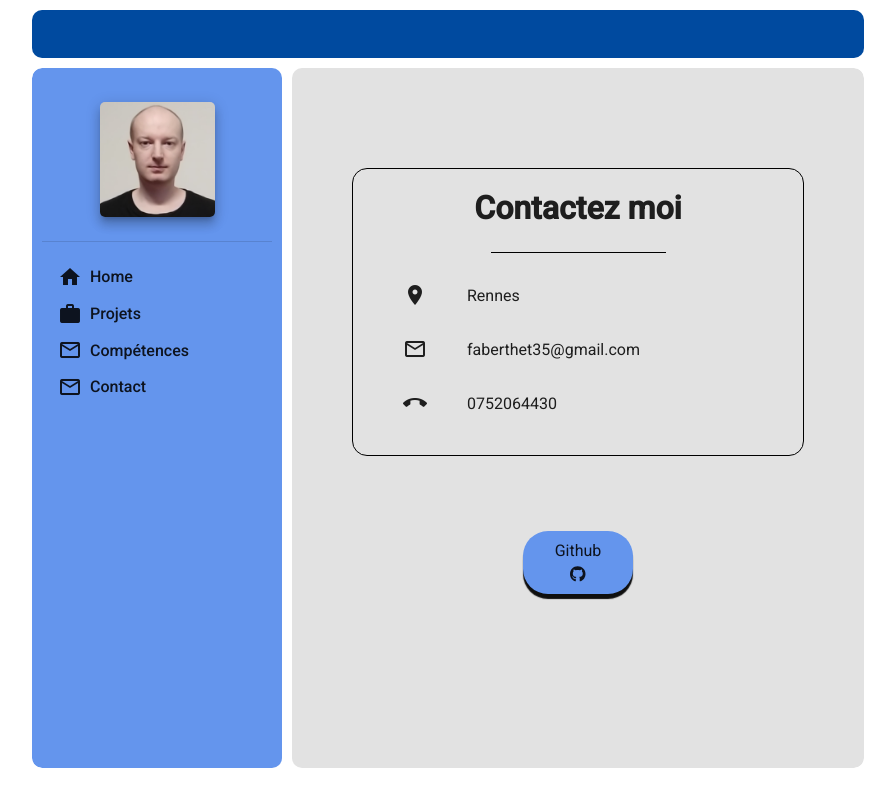
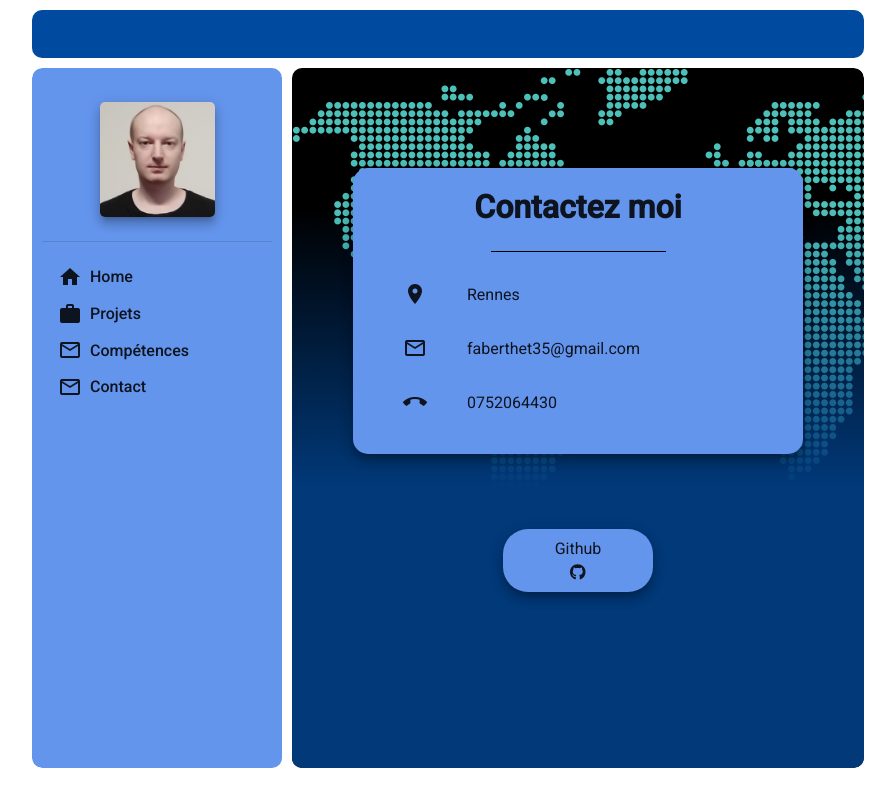
Before and after one commit to faberthet/cv, an Angular app: page /contact in a window 1280 px wide. Shown: the top 806 px of the page, without its empty margins (192-1087 px from the left). Built offline with nearby package versions, Linux system fonts and the light colour scheme.

Commit message:
styles competences

```diff
--- a/src/app/pages/contact/contact.component.css
+++ b/src/app/pages/contact/contact.component.css
@@ -1,12 +1,41 @@
+
+
+
 .contactcontent{
     padding-top: 100px;
-    /* height: 100%; */
+    height: calc(100% - 100px);
     width: 100%;
+    position: relative;
+    /* z-index: -2; */
+
 
 }
+ .contactcontent::before{
+    content: '';
+    position: absolute;
+    top: 0;
+    width: 100%;
+    height: 100%;
+    z-index: -2;
+    background-image: url('src/assets/images/map.jpg');
+    background-position: cover;
+    background-repeat: no-repeat;
+    background-color: black;
+ }
+.contactcontent::after{
+    content: '';
+    position: absolute;
+    width: 100%;
+    height: 80%;
+    bottom: 0;
+    background-color: rgb(131, 43, 43);
+    background: linear-gradient(0deg, #013979 50%, transparent 100%);
+    z-index: -1;
+}
 .contactcadre{
+    background-color: cornflowerblue;
     width: 350px;
-    border: 1px solid black;
+    /* border: 1px solid black; */
     border-radius: 15px;
     padding: 10px 50px;
     margin: 0 auto;
@@ -34,23 +63,23 @@ h1{
 }
 
 .reso{
-     margin-top: 75px;
-    }
-    .reso > a{
-        margin: 0 auto;
-
+    margin-top: 75px;
+    display: flex;
+    justify-content: center;
+}
+.reso > a{
+        margin: 0 25px;
          display: flex;
         flex-direction: column;
         justify-content: center;
         align-items: center;
-         width: max-content;
+         width: 150px;
          font-size: 1rem;
         background-color: cornflowerblue;
-         padding: 10px 2rem;
+         padding: 10px 0;
         border-radius: 25px;
-        box-shadow: 0 5px 1px rgb(15, 15, 15);
         transition: 0.2s ease;
-    }
+}
     .reso > a:hover{
         background-color:royalblue;
     }
--- a/src/app/pages/contact/contact.component.html
+++ b/src/app/pages/contact/contact.component.html
@@ -1,5 +1,6 @@
+
 <div class="contactcontent">
-    <div class="contactcadre">
+    <div class="contactcadre mat-elevation-z8">
         <h1>Contactez moi</h1>
         <div class="trait"></div>
         <div class="item"><mat-icon class="icotem">place</mat-icon> Rennes</div>
@@ -7,9 +8,13 @@
         <div class="item"><mat-icon class="icotem">call_end</mat-icon> 0752064430</div>
     </div>
     <div class="reso">
-        <a href="https://github.com/faberthet" target="_blank">
+        <a class="mat-elevation-z8" href="https://github.com/faberthet" target="_blank">
             Github
             <fa-icon [icon]="faGithub"></fa-icon>
         </a>
+        <!-- <a class="mat-elevation-z8" href="https://github.com/faberthet" target="_blank">
+            Linkedin
+            <fa-icon [icon]="faLinkedin"></fa-icon>
+        </a>  -->
     </div>
 </div>
--- a/src/app/pages/contact/contact.component.ts
+++ b/src/app/pages/contact/contact.component.ts
@@ -1,5 +1,6 @@
 import { Component, OnInit } from '@angular/core';
 import { faGithub } from '@fortawesome/free-brands-svg-icons';
+import { faLinkedin } from '@fortawesome/free-brands-svg-icons';
 
 @Component({
   selector: 'app-contact',
@@ -8,6 +9,7 @@ import { faGithub } from '@fortawesome/free-brands-svg-icons';
 })
 export class ContactComponent implements OnInit {
   faGithub=faGithub
+  faLinkedin= faLinkedin
 
   constructor() { }
 
```
Also changed, not shown: src/assets/images/map.jpg (added), src/assets/images/shape.svg (added).
